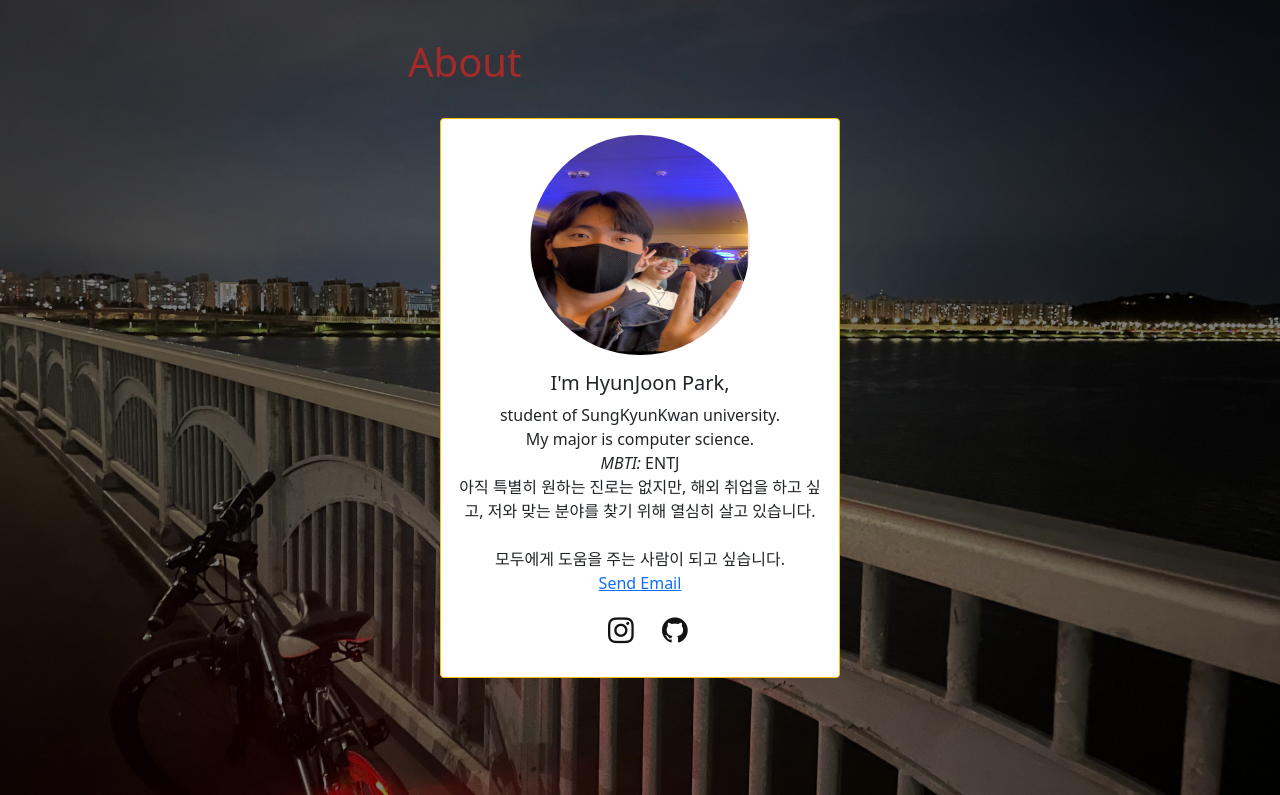
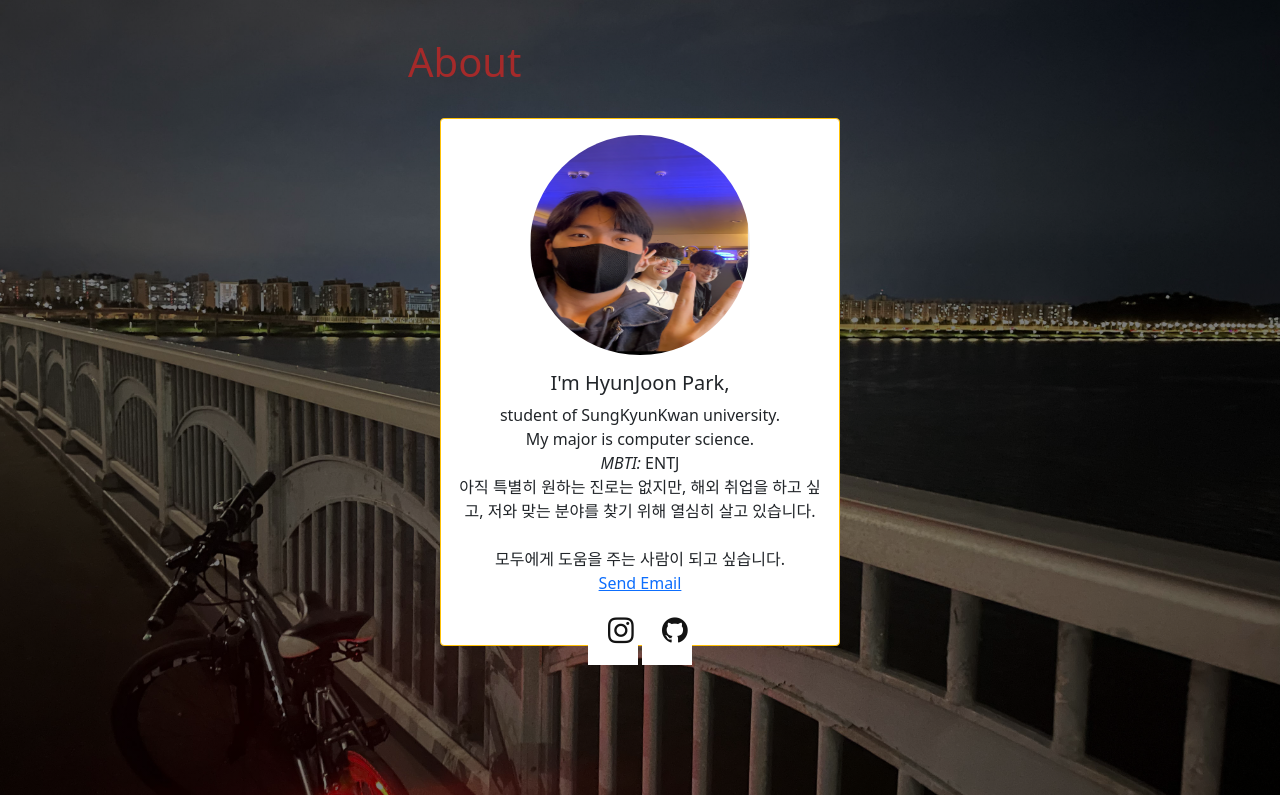
Before and after one commit to coolfunjoon21/coolfunjoon21.github.io, a plain HTML site: page index.html in a window 1280 px wide. Shown: the part 812-1607 px from the top of the page. Drawn offline with nearby package versions, Linux system fonts and the light colour scheme; grey boxes are pictures that could not be loaded.

Commit message:
update about section

```diff
--- a/index.html
+++ b/index.html
@@ -67,7 +67,7 @@
 
                         <h1 id="About_title"> About </h1>
                         <div class="card shadow-md border border-warning"
-                            style="width: 25rem; height: 35rem; margin: 2rem">
+                            style="width: 25rem; height: 33rem; margin: 2rem">
                             <img class="rounded-circle  align-self-center mt-3 " src="photo.png"
                                 alt="Card image card-img-top cap" style="height:220px; width:220px">
                             <div class="card-body" style=>
```
